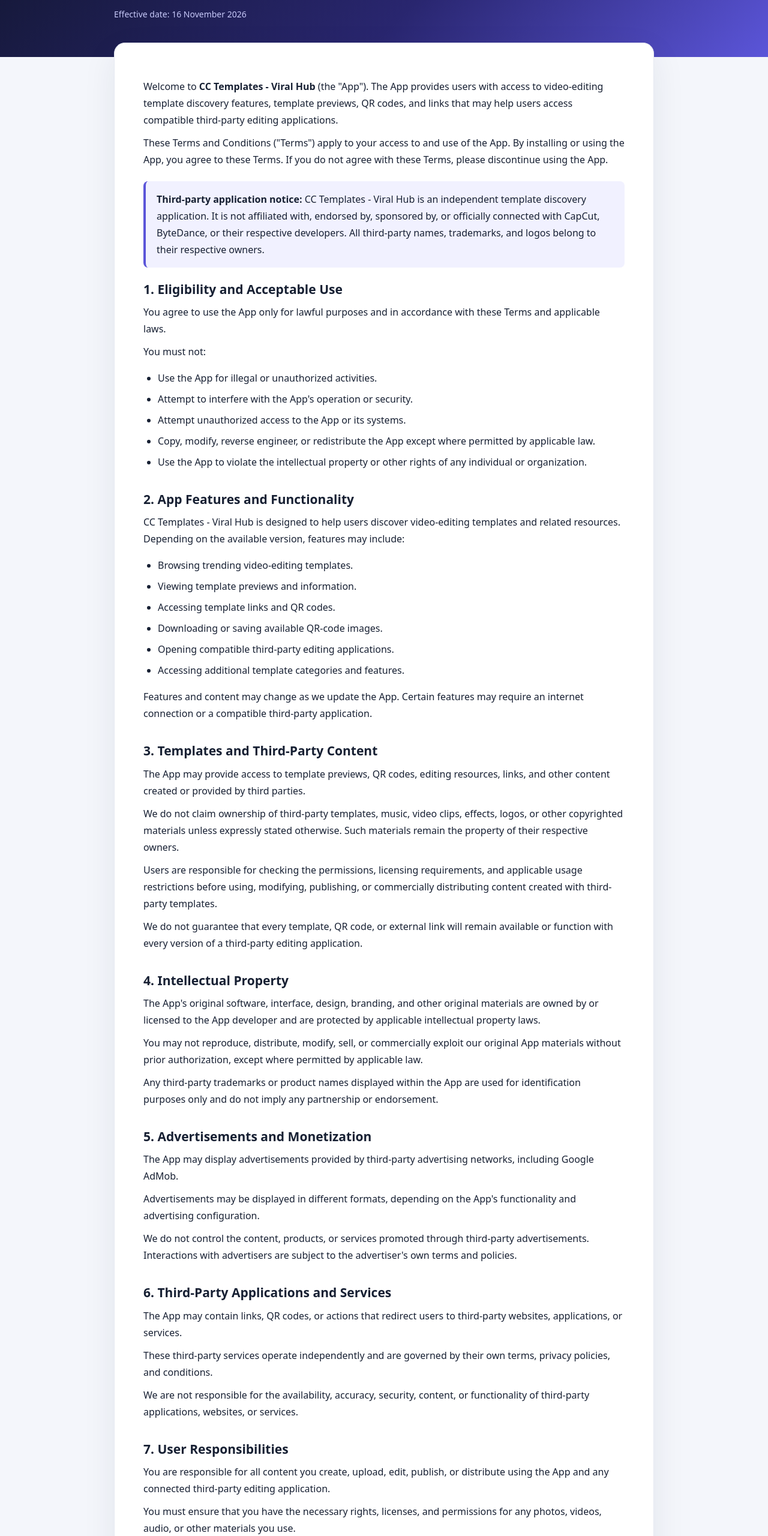
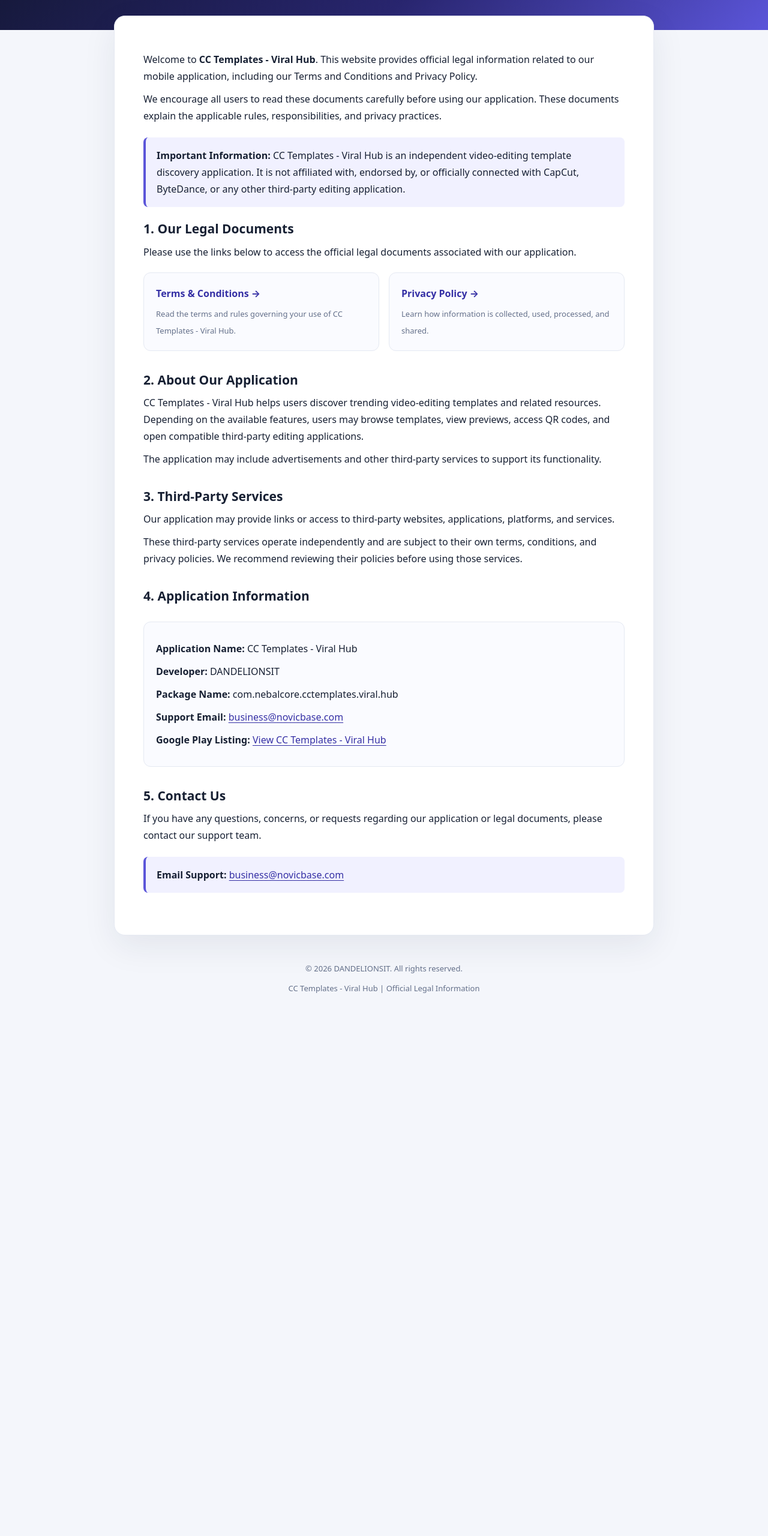
Before and after one commit to sanjaysolanki25025-ship-it/cc-templates-legal, a plain HTML site: page index.html in a window 1280 px wide. Shown: the part 240-2800 px from the top of the page at 60% size. After the commit the page ends 1940 px from the top, so only its background shows below. Drawn offline with Linux system fonts and the light colour scheme.

Commit message:
Update index.html

```diff
--- a/index.html
+++ b/index.html
@@ -4,9 +4,10 @@
 <head>
   <meta charset="UTF-8">
   <meta name="viewport" content="width=device-width, initial-scale=1.0">
-  <meta name="description" content="Terms and Conditions for CC Templates - Viral Hub.">
+  <meta name="description" content="Official legal information for CC Templates - Viral Hub, including Terms and Conditions and Privacy Policy.">
   <meta name="theme-color" content="#10152b">
-  <title>Terms &amp; Conditions | CC Templates - Viral Hub</title>
+
+  <title>Legal Information | CC Templates - Viral Hub</title>
 
   <style>
     :root {
@@ -32,8 +33,8 @@
       margin: 0;
       background: var(--page);
       color: var(--ink);
-      font: 16px/1.75 system-ui, -apple-system, BlinkMacSystemFont,
-            "Segoe UI", sans-serif;
+      font: 16px/1.75 system-ui, -apple-system,
+            BlinkMacSystemFont, "Segoe UI", sans-serif;
     }
 
     .hero {
@@ -77,12 +78,6 @@
       max-width: 680px;
       margin: 0;
       color: #e2e4ff;
-    }
-
-    .updated {
-      margin-top: 20px !important;
-      font-size: 14px;
-      color: #c8cafa !important;
     }
 
     main {
@@ -140,6 +135,40 @@
       background: #fafbff;
     }
 
+    .document-links {
+      display: grid;
+      grid-template-columns: repeat(2, minmax(0, 1fr));
+      gap: 16px;
+      margin-top: 20px;
+    }
+
+    .document-link {
+      display: block;
+      padding: 20px;
+      border: 1px solid var(--line);
+      border-radius: 12px;
+      background: #fafbff;
+      text-decoration: none;
+      transition: .2s ease;
+    }
+
+    .document-link:hover {
+      border-color: var(--brand);
+      background: #f1f1ff;
+      transform: translateY(-3px);
+    }
+
+    .document-link strong {
+      display: block;
+      margin-bottom: 5px;
+      font-size: 16px;
+    }
+
+    .document-link span {
+      color: var(--muted);
+      font-size: 13px;
+    }
+
     footer {
       padding: 0 0 32px;
       color: var(--muted);
@@ -161,6 +190,10 @@
       footer {
         width: calc(100% - 28px);
       }
+
+      .document-links {
+        grid-template-columns: 1fr;
+      }
     }
   </style>
 </head>
@@ -169,296 +202,111 @@
 
   <header class="hero">
     <div class="hero-inner">
-      <span class="eyebrow">Legal Information</span>
 
-      <h1>Terms &amp; Conditions</h1>
+      <span class="eyebrow">Official Legal Information</span>
+
+      <h1>Legal Information</h1>
 
       <p>
-        These Terms and Conditions explain the rules and guidelines
-        for using CC Templates - Viral Hub.
+        Welcome to the official legal information page for
+        CC Templates - Viral Hub. Please review our legal
+        documents to understand our application, services,
+        terms, and privacy practices.
       </p>
 
-      <p class="updated">
-        Effective date: 16 November 2026
-      </p>
     </div>
   </header>
 
   <main>
 
     <p>
-      Welcome to <strong>CC Templates - Viral Hub</strong> (the "App").
-      The App provides users with access to video-editing template
-      discovery features, template previews, QR codes, and links
-      that may help users access compatible third-party editing
-      applications.
+      Welcome to <strong>CC Templates - Viral Hub</strong>.
+      This website provides official legal information
+      related to our mobile application, including our
+      Terms and Conditions and Privacy Policy.
     </p>
 
     <p>
-      These Terms and Conditions ("Terms") apply to your access
-      to and use of the App. By installing or using the App,
-      you agree to these Terms. If you do not agree with
-      these Terms, please discontinue using the App.
+      We encourage all users to read these documents
+      carefully before using our application.
+      These documents explain the applicable rules,
+      responsibilities, and privacy practices.
     </p>
 
     <div class="notice">
-      <strong>Third-party application notice:</strong>
-      CC Templates - Viral Hub is an independent template
-      discovery application. It is not affiliated with,
-      endorsed by, sponsored by, or officially connected
-      with CapCut, ByteDance, or their respective developers.
-      All third-party names, trademarks, and logos belong
-      to their respective owners.
+      <strong>Important Information:</strong>
+      CC Templates - Viral Hub is an independent
+      video-editing template discovery application.
+      It is not affiliated with, endorsed by, or
+      officially connected with CapCut, ByteDance,
+      or any other third-party editing application.
     </div>
 
-    <h2>1. Eligibility and Acceptable Use</h2>
+    <h2>1. Our Legal Documents</h2>
 
     <p>
-      You agree to use the App only for lawful purposes and
-      in accordance with these Terms and applicable laws.
+      Please use the links below to access the official
+      legal documents associated with our application.
     </p>
 
-    <p>You must not:</p>
+    <div class="document-links">
 
-    <ul>
-      <li>Use the App for illegal or unauthorized activities.</li>
-      <li>Attempt to interfere with the App's operation or security.</li>
-      <li>Attempt unauthorized access to the App or its systems.</li>
-      <li>Copy, modify, reverse engineer, or redistribute the App
-          except where permitted by applicable law.</li>
-      <li>Use the App to violate the intellectual property or
-          other rights of any individual or organization.</li>
-    </ul>
+      <a href="terms.html" class="document-link">
+        <strong>Terms &amp; Conditions →</strong>
+        <span>
+          Read the terms and rules governing your
+          use of CC Templates - Viral Hub.
+        </span>
+      </a>
 
-    <h2>2. App Features and Functionality</h2>
+      <a href="privacy.html" class="document-link">
+        <strong>Privacy Policy →</strong>
+        <span>
+          Learn how information is collected,
+          used, processed, and shared.
+        </span>
+      </a>
+
+    </div>
+
+    <h2>2. About Our Application</h2>
 
     <p>
-      CC Templates - Viral Hub is designed to help users discover
-      video-editing templates and related resources.
-      Depending on the available version, features may include:
-    </p>
-
-    <ul>
-      <li>Browsing trending video-editing templates.</li>
-      <li>Viewing template previews and information.</li>
-      <li>Accessing template links and QR codes.</li>
-      <li>Downloading or saving available QR-code images.</li>
-      <li>Opening compatible third-party editing applications.</li>
-      <li>Accessing additional template categories and features.</li>
-    </ul>
-
-    <p>
-      Features and content may change as we update the App.
-      Certain features may require an internet connection
-      or a compatible third-party application.
-    </p>
-
-    <h2>3. Templates and Third-Party Content</h2>
-
-    <p>
-      The App may provide access to template previews, QR codes,
-      editing resources, links, and other content created or
-      provided by third parties.
+      CC Templates - Viral Hub helps users discover
+      trending video-editing templates and related
+      resources. Depending on the available features,
+      users may browse templates, view previews,
+      access QR codes, and open compatible
+      third-party editing applications.
     </p>
 
     <p>
-      We do not claim ownership of third-party templates,
-      music, video clips, effects, logos, or other copyrighted
-      materials unless expressly stated otherwise.
-      Such materials remain the property of their respective
-      owners.
+      The application may include advertisements
+      and other third-party services to support
+      its functionality.
+    </p>
+
+    <h2>3. Third-Party Services</h2>
+
+    <p>
+      Our application may provide links or access
+      to third-party websites, applications,
+      platforms, and services.
     </p>
 
     <p>
-      Users are responsible for checking the permissions,
-      licensing requirements, and applicable usage restrictions
-      before using, modifying, publishing, or commercially
-      distributing content created with third-party templates.
+      These third-party services operate independently
+      and are subject to their own terms, conditions,
+      and privacy policies. We recommend reviewing
+      their policies before using those services.
     </p>
 
-    <p>
-      We do not guarantee that every template, QR code, or
-      external link will remain available or function with
-      every version of a third-party editing application.
-    </p>
-
-    <h2>4. Intellectual Property</h2>
-
-    <p>
-      The App's original software, interface, design, branding,
-      and other original materials are owned by or licensed
-      to the App developer and are protected by applicable
-      intellectual property laws.
-    </p>
-
-    <p>
-      You may not reproduce, distribute, modify, sell,
-      or commercially exploit our original App materials
-      without prior authorization, except where permitted
-      by applicable law.
-    </p>
-
-    <p>
-      Any third-party trademarks or product names displayed
-      within the App are used for identification purposes
-      only and do not imply any partnership or endorsement.
-    </p>
-
-    <h2>5. Advertisements and Monetization</h2>
-
-    <p>
-      The App may display advertisements provided by
-      third-party advertising networks, including Google AdMob.
-    </p>
-
-    <p>
-      Advertisements may be displayed in different formats,
-      depending on the App's functionality and advertising
-      configuration.
-    </p>
-
-    <p>
-      We do not control the content, products, or services
-      promoted through third-party advertisements.
-      Interactions with advertisers are subject to the
-      advertiser's own terms and policies.
-    </p>
-
-    <h2>6. Third-Party Applications and Services</h2>
-
-    <p>
-      The App may contain links, QR codes, or actions that
-      redirect users to third-party websites, applications,
-      or services.
-    </p>
-
-    <p>
-      These third-party services operate independently and
-      are governed by their own terms, privacy policies,
-      and conditions.
-    </p>
-
-    <p>
-      We are not responsible for the availability, accuracy,
-      security, content, or functionality of third-party
-      applications, websites, or services.
-    </p>
-
-    <h2>7. User Responsibilities</h2>
-
-    <p>
-      You are responsible for all content you create,
-      upload, edit, publish, or distribute using the App
-      and any connected third-party editing application.
-    </p>
-
-    <p>
-      You must ensure that you have the necessary rights,
-      licenses, and permissions for any photos, videos,
-      audio, or other materials you use.
-    </p>
-
-    <p>
-      You agree not to use the App to create or distribute
-      unlawful, infringing, deceptive, abusive, or otherwise
-      prohibited content.
-    </p>
-
-    <h2>8. Availability and Updates</h2>
-
-    <p>
-      We may update, modify, improve, suspend, or discontinue
-      any part of the App at any time to maintain or improve
-      the service.
-    </p>
-
-    <p>
-      We aim to provide a reliable experience but do not
-      guarantee uninterrupted, error-free, or continuous
-      availability of the App.
-    </p>
-
-    <p>
-      Template availability, external links, and certain
-      features may change without prior notice.
-    </p>
-
-    <h2>9. Disclaimer</h2>
-
-    <p>
-      The App is provided on an "as available" basis,
-      to the extent permitted by applicable law.
-    </p>
-
-    <p>
-      We do not guarantee that the App will always be
-      compatible with every device, that all templates
-      will work correctly, or that third-party links
-      and QR codes will remain functional.
-    </p>
-
-    <p>
-      Nothing in these Terms excludes any consumer right
-      or legal protection that cannot be excluded under
-      applicable law.
-    </p>
-
-    <h2>10. Limitation of Liability</h2>
-
-    <p>
-      To the extent permitted by applicable law, the
-      App developer will not be responsible for indirect,
-      incidental, special, or consequential losses
-      arising from the use of, or inability to use,
-      the App or third-party services.
-    </p>
-
-    <p>
-      Nothing in these Terms limits liability where
-      such limitation is prohibited by applicable law.
-    </p>
-
-    <h2>11. Privacy Policy</h2>
-
-    <p>
-      Your use of the App is also subject to our
-      <a href="privacy.html">Privacy Policy</a>.
-    </p>
-
-    <p>
-      Please read the Privacy Policy to understand how
-      information may be collected, used, stored, and
-      shared when you use the App.
-    </p>
-
-    <h2>12. Changes to These Terms</h2>
-
-    <p>
-      We may update these Terms from time to time.
-      Any changes will be published on this page with
-      an updated effective date.
-    </p>
-
-    <p>
-      Your continued use of the App after updated
-      Terms become effective indicates your acceptance
-      of the revised Terms, subject to applicable law.
-    </p>
-
-    <h2>13. Governing Law</h2>
-
-    <p>
-      These Terms shall be governed by the laws of India,
-      subject to any mandatory consumer protection
-      requirements and applicable laws.
-    </p>
-
-    <h2>14. Contact Us</h2>
+    <h2>4. Application Information</h2>
 
     <div class="contact">
 
       <p>
-        <strong>Application:</strong>
+        <strong>Application Name:</strong>
         CC Templates - Viral Hub
       </p>
 
@@ -474,8 +322,8 @@
 
       <p>
         <strong>Support Email:</strong>
-        <a href="mailto:YOUR_SUPPORT_EMAIL">
-          YOUR_SUPPORT_EMAIL
+        <a href="mailto:business@novicbase.com">
+          business@novicbase.com
         </a>
       </p>
 
@@ -489,17 +337,28 @@
         </a>
       </p>
 
-      <p>
-        <strong>Privacy Policy:</strong>
-        <a href="privacy.html">Read Privacy Policy</a>
-      </p>
+    </div>
 
+    <h2>5. Contact Us</h2>
+
+    <p>
+      If you have any questions, concerns, or requests
+      regarding our application or legal documents,
+      please contact our support team.
+    </p>
+
+    <div class="notice">
+      <strong>Email Support:</strong>
+      <a href="mailto:business@novicbase.com">
+        business@novicbase.com
+      </a>
     </div>
 
   </main>
 
   <footer>
     <p>© 2026 DANDELIONSIT. All rights reserved.</p>
+    <p>CC Templates - Viral Hub | Official Legal Information</p>
   </footer>
 
 </body>
```
